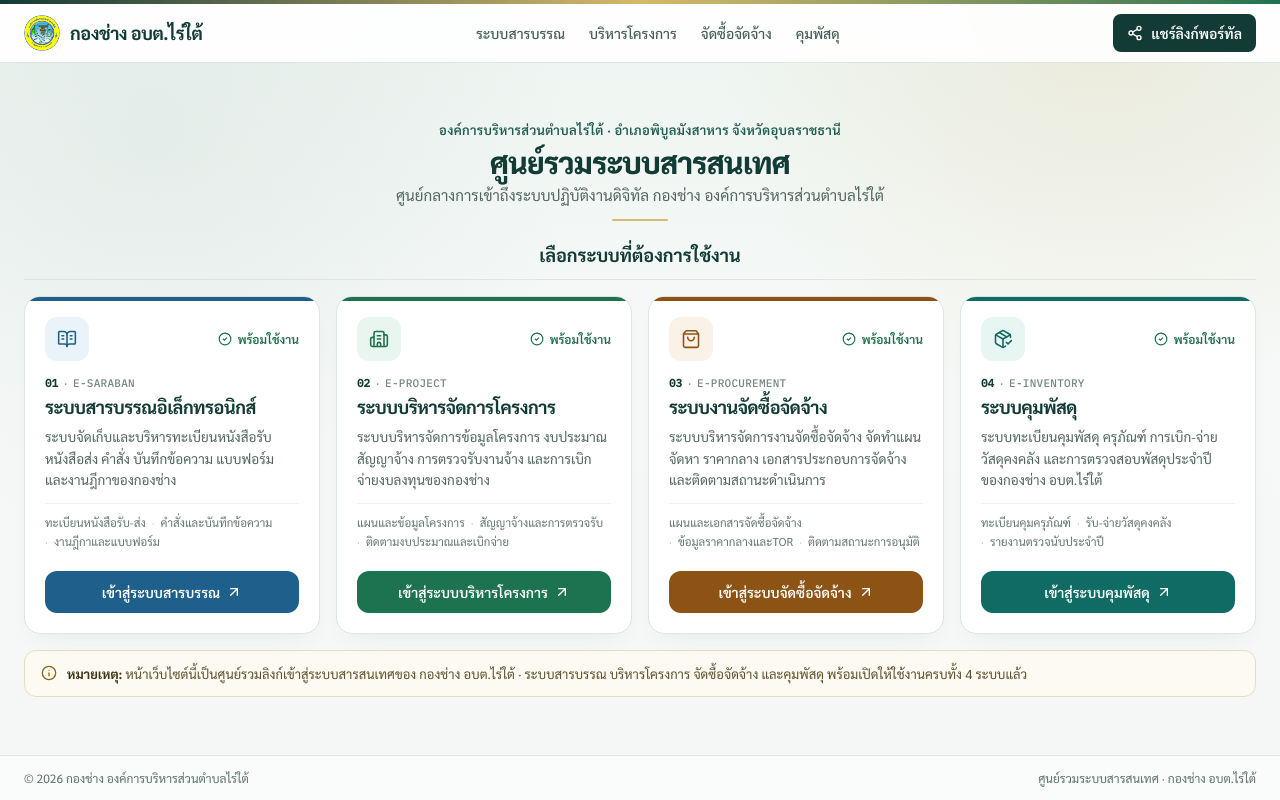
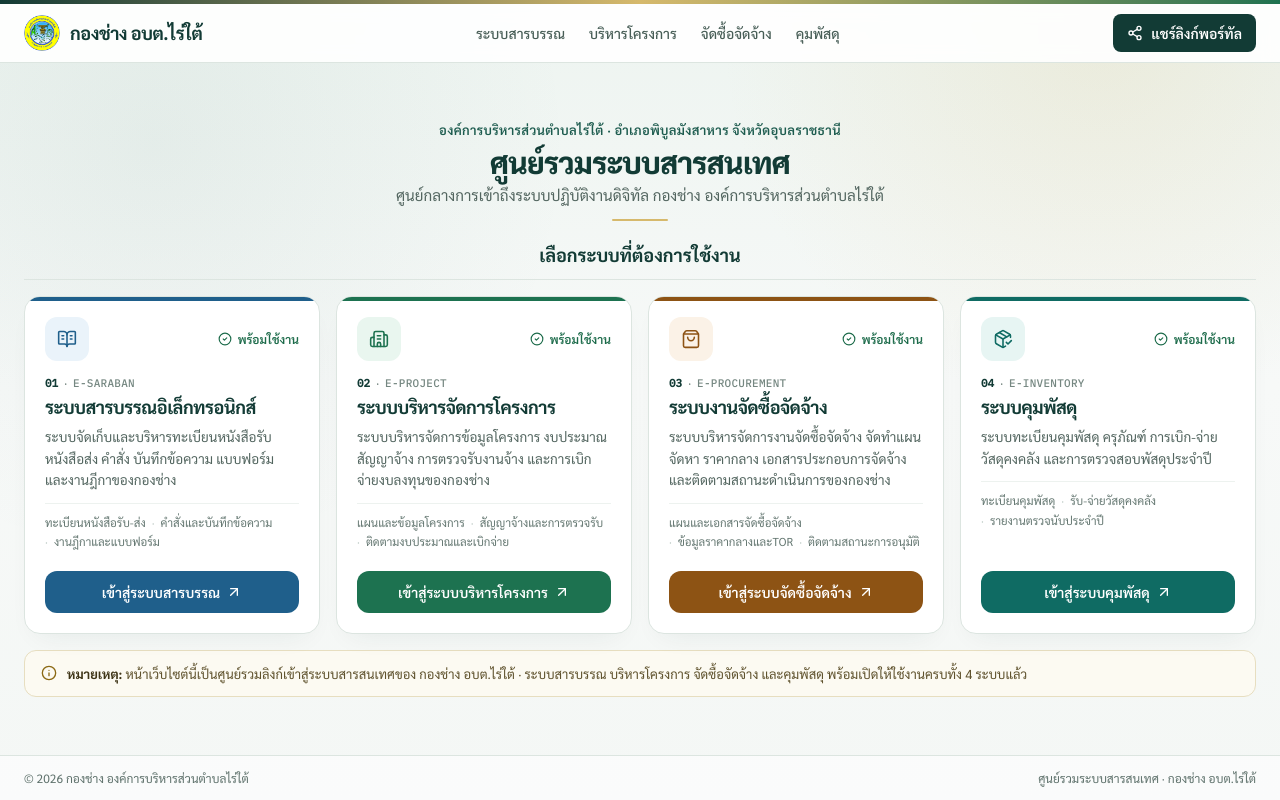
Before and after one commit to TechnicalDivision-raitai/RT-Eng-Digital-Hub, a React (Vite) app: page / in a window 1280 px wide. Built offline with nearby package versions, Linux system fonts and the light colour scheme.

Commit message:
refactor(data): update descriptions and scope items for systems
- Clarify system descriptions for procurement and inventory.
- Correct terminology in inventory scope items for consistency.

```diff
--- a/src/data/systems.ts
+++ b/src/data/systems.ts
@@ -59,7 +59,7 @@ export const PORTAL_SYSTEMS: PortalSystem[] = [
     shortTitle: 'จัดซื้อจัดจ้าง',
     category: 'งานพัสดุและจัดซื้อจัดจ้าง',
     description:
-      'ระบบบริหารจัดการงานจัดซื้อจัดจ้าง จัดทำแผนจัดหา ราคากลาง เอกสารประกอบการจัดจ้าง และติดตามสถานะดำเนินการ',
+      'ระบบบริหารจัดการงานจัดซื้อจัดจ้าง จัดทำแผนจัดหา ราคากลาง เอกสารประกอบการจัดจ้าง และติดตามสถานะดำเนินการของกองช่าง',
     url: 'https://e-purchas.vercel.app/',
     ctaLabel: 'เข้าสู่ระบบจัดซื้อจัดจ้าง',
     accentHex: '#8d5314',
@@ -75,12 +75,12 @@ export const PORTAL_SYSTEMS: PortalSystem[] = [
     shortTitle: 'คุมพัสดุ',
     category: 'งานทะเบียนคุมพัสดุและครุภัณฑ์',
     description:
-      'ระบบทะเบียนคุมพัสดุ ครุภัณฑ์ การเบิก-จ่ายวัสดุคงคลัง และการตรวจสอบพัสดุประจำปีของกองช่าง อบต.ไร่ใต้',
+      'ระบบทะเบียนคุมพัสดุ ครุภัณฑ์ การเบิก-จ่ายวัสดุคงคลัง และการตรวจสอบพัสดุประจำปี',
     url: 'https://e-inventory-beta.vercel.app/',
     ctaLabel: 'เข้าสู่ระบบคุมพัสดุ',
     accentHex: '#0f6b63',
     tintHex: '#e7f5f3',
     defaultStatus: 'active',
-    scopeItems: ['ทะเบียนคุมครุภัณฑ์', 'รับ-จ่ายวัสดุคงคลัง', 'รายงานตรวจนับประจำปี'],
+    scopeItems: ['ทะเบียนคุมพัสดุ', 'รับ-จ่ายวัสดุคงคลัง', 'รายงานตรวจนับประจำปี'],
   },
 ];
```
